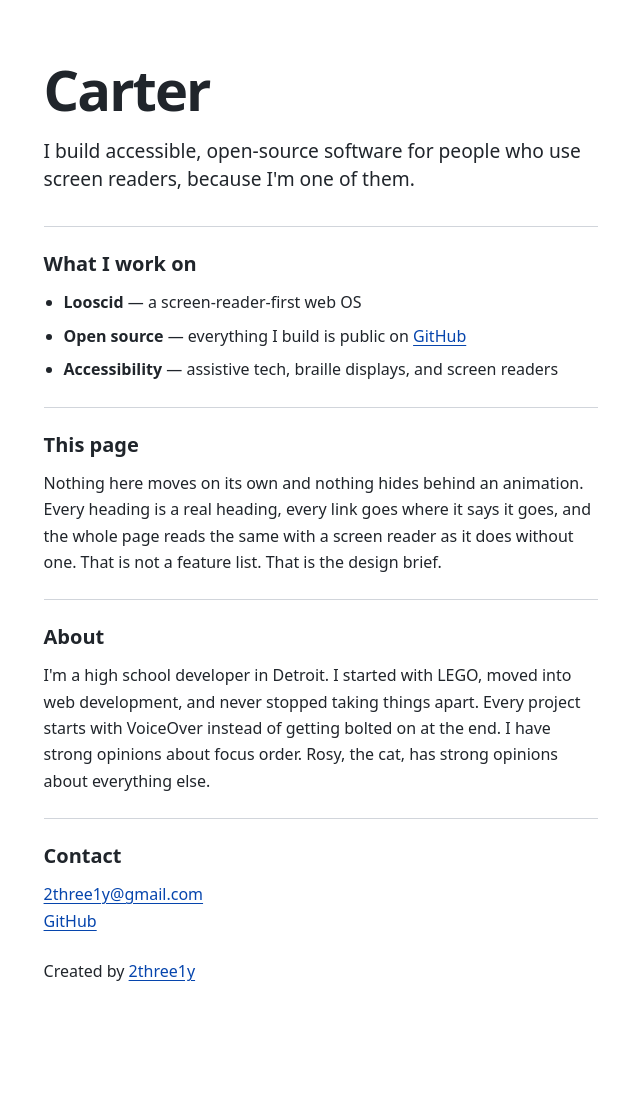
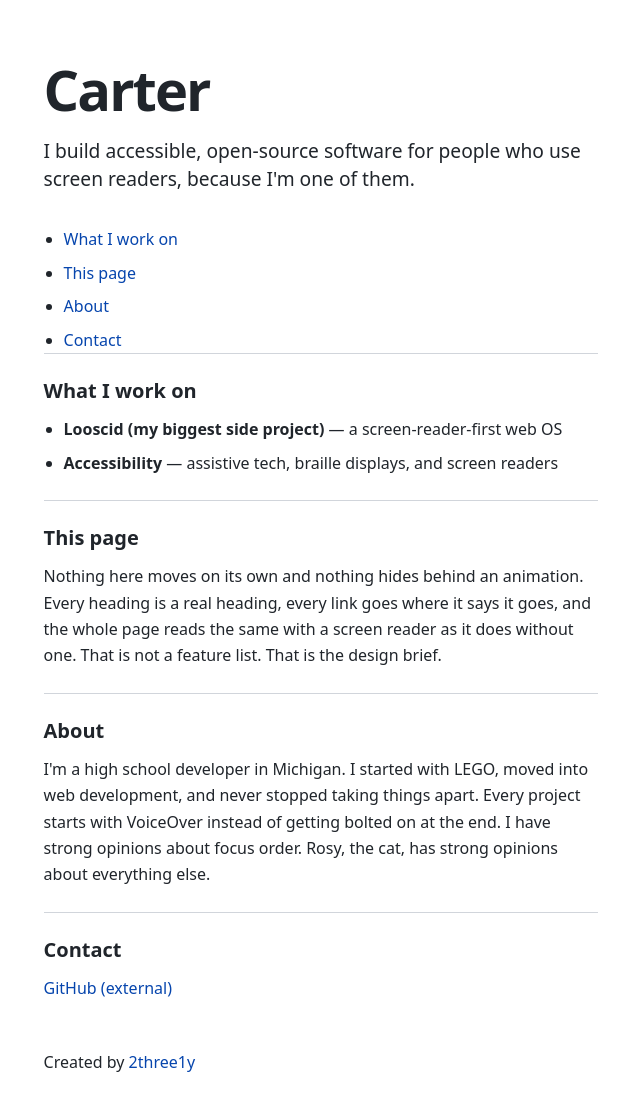
Before and after one commit to 2three1y/2three1y.github.io, a plain HTML site: page index.html in a window 1280 px wide. Shown: the part 21-1132 px from the top of the page, without its empty margins (319-959 px from the left). Before the commit the page ends 1053 px from the top, so only its background shows below. Drawn offline with Linux system fonts and the light colour scheme.

Commit message:
Update index.html

```diff
--- a/index.html
+++ b/index.html
@@ -4,7 +4,7 @@
   <meta charset="utf-8">
   <meta name="viewport" content="width=device-width, initial-scale=1">
   <title>Carter, accessible software</title>
-  <meta name="description" content="Carter builds accessible, open-source software in Detroit.">
+  <meta name="description" content="Carter builds accessible, open-source software in Michigan.">
   <style>
     :root {
       color-scheme: light dark;
@@ -33,7 +33,7 @@
       background: var(--background);
       font: 1rem/1.65 system-ui, -apple-system, BlinkMacSystemFont, "Segoe UI", sans-serif;
     }
-    a { color: var(--link); text-underline-offset: 0.18em; }
+    a { color: var(--link); text-decoration: none; }
     a:focus-visible {
       outline: 3px solid var(--focus);
       outline-offset: 4px;
@@ -61,6 +61,7 @@
     p { margin: 0; }
     footer { padding-top: 1.5rem; border-top: 1px solid var(--rule); }
     footer section { padding-top: 0; border-top: 0; }
+    footer > p { margin-top: 1.5rem; color: var(--foreground); }
     @media (prefers-reduced-motion: reduce) {
       *, *::before, *::after { scroll-behavior: auto !important; }
     }
@@ -68,16 +69,23 @@
 </head>
 <body>
   <a class="skip-link" href="#main">Skip to main content</a>
-  <header>
+  <header aria-label="Site header">
     <h1>Carter</h1>
     <p class="lede">I build accessible, open-source software for people who use screen readers, because I'm one of them.</p>
   </header>
+  <nav aria-label="On-page sections">
+    <ul>
+      <li><a href="#work-heading">What I work on</a></li>
+      <li><a href="#page-heading">This page</a></li>
+      <li><a href="#about-heading">About</a></li>
+      <li><a href="#contact-heading">Contact</a></li>
+    </ul>
+  </nav>
   <main id="main" tabindex="-1">
     <section aria-labelledby="work-heading">
       <h2 id="work-heading">What I work on</h2>
       <ul>
-        <li><strong>Looscid</strong> — a screen-reader-first web OS</li>
-        <li><strong>Open source</strong> — everything I build is public on <a href="https://github.com/2three1y">GitHub</a></li>
+        <li><strong>Looscid (my biggest side project)</strong> — a screen-reader-first web OS</li>
         <li><strong>Accessibility</strong> — assistive tech, braille displays, and screen readers</li>
       </ul>
     </section>
@@ -87,16 +95,15 @@
     </section>
     <section aria-labelledby="about-heading">
       <h2 id="about-heading">About</h2>
-      <p>I'm a high school developer in Detroit. I started with LEGO, moved into web development, and never stopped taking things apart. Every project starts with VoiceOver instead of getting bolted on at the end. I have strong opinions about focus order. Rosy, the cat, has strong opinions about everything else.</p>
+      <p>I'm a high school developer in Michigan. I started with LEGO, moved into web development, and never stopped taking things apart. Every project starts with VoiceOver instead of getting bolted on at the end. I have strong opinions about focus order. Rosy, the cat, has strong opinions about everything else.</p>
     </section>
   </main>
-  <footer>
+  <footer aria-label="Site footer">
     <section aria-labelledby="contact-heading">
       <h2 id="contact-heading">Contact</h2>
-      <p><a href="mailto:2three1y@gmail.com">2three1y@gmail.com</a><br>
-      <a href="https://github.com/2three1y">GitHub</a></p>
+      <p><a href="https://github.com/2three1y">GitHub (external)</a></p>
     </section>
-    <p>Created by <a href="https://github.com/2three1y">2three1y</a></p>
+    <p>Created by <a href="https://2three1y.github.io">2three1y</a></p>
   </footer>
 </body>
 </html>
```
